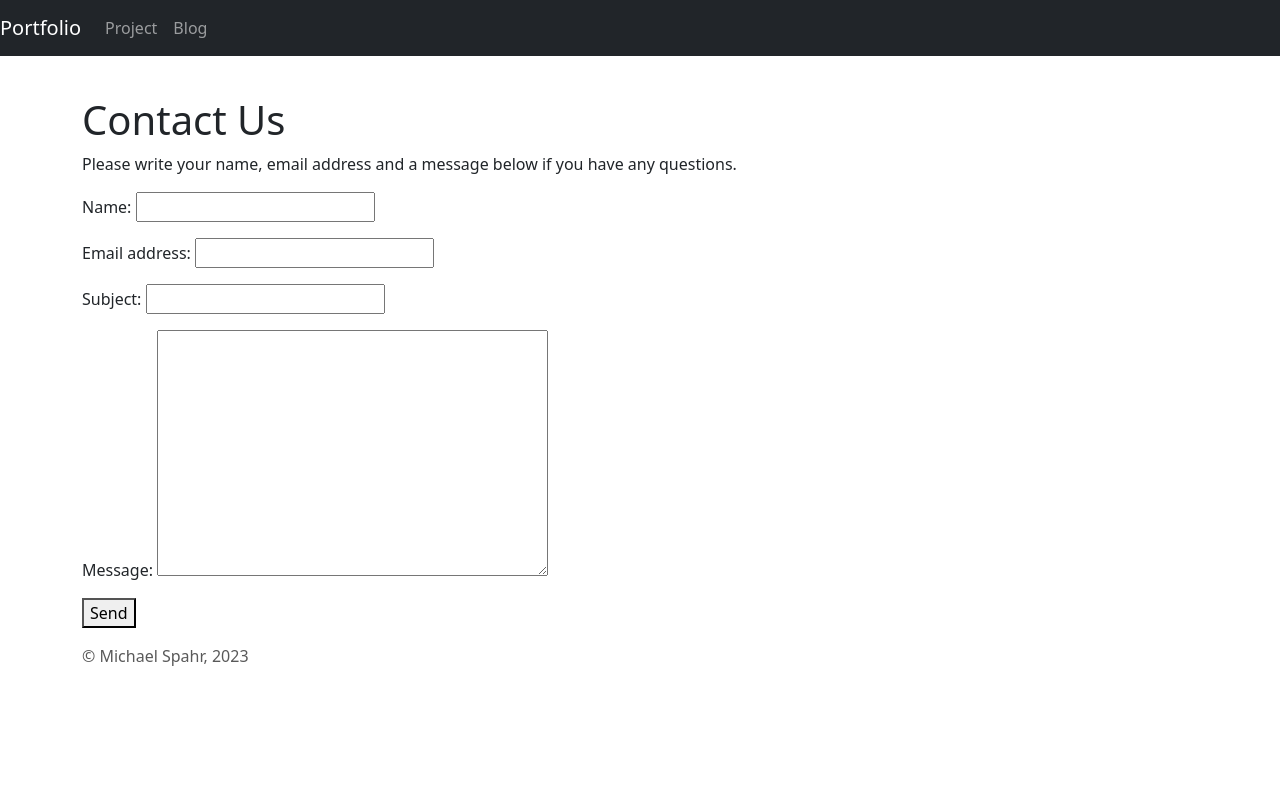
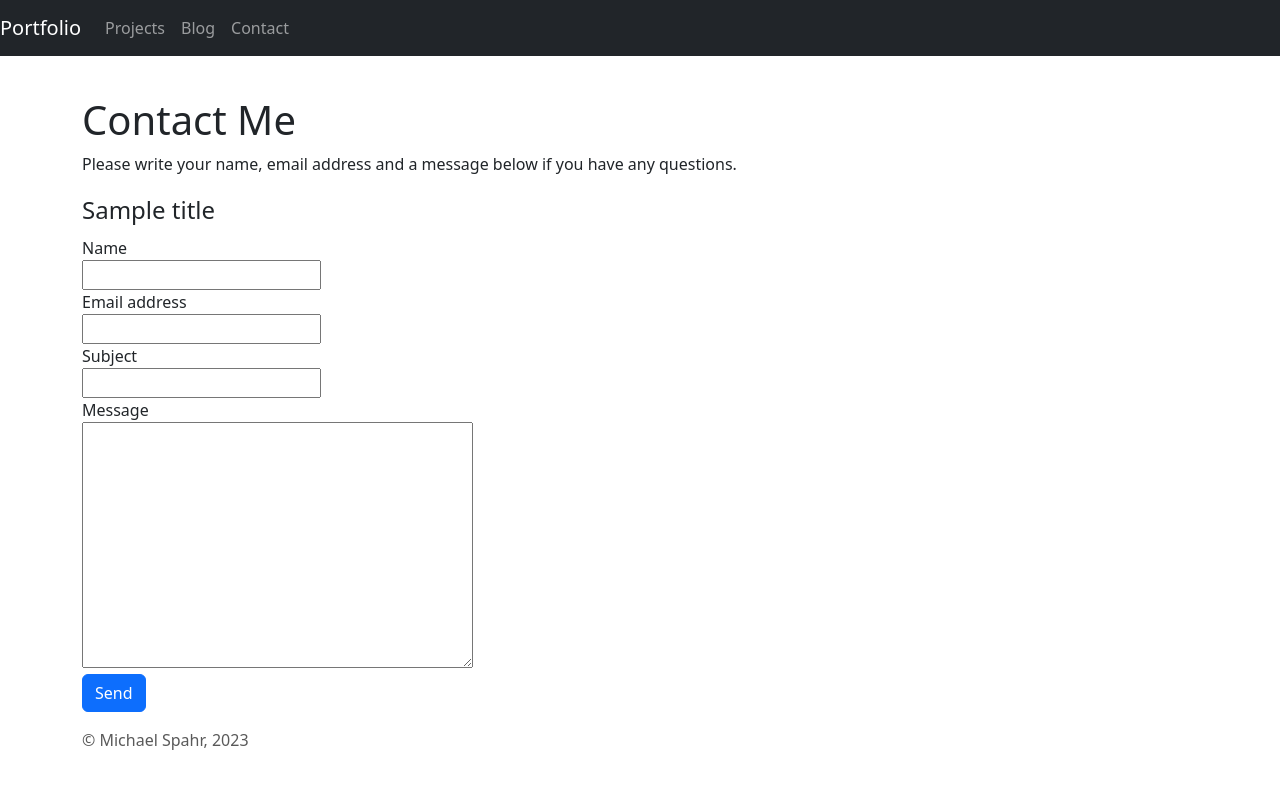
Before and after one commit to MikeSpa/portfolio, a Django app: template contact/templates/contact/contact.html in a window 1280 px wide. Run offline with Django 4.2, Linux system fonts and the light colour scheme; tables that the repository leaves empty hold one stand-in row (values such as "Sample post"); the template is opened without the code that fills it: values that come from a table or form of the project are taken from there, most other values are stand-ins (such as "Sample title", 1, 10 or a date in 2020).

Commit message:
make the contact page prettier

```diff
--- a/contact/templates/contact/contact.html
+++ b/contact/templates/contact/contact.html
@@ -1,15 +1,38 @@
 {% extends "base.html" %}
-
+{% block title %}Contact{% endblock title %}
 {% block page_content %}
-<h1>Contact Us</h1>
+<h1>Contact Me</h1>
 <p>
     Please write your name, email address and a message below if you have any questions.
 </p>
-<form method="post">
-    {% csrf_token %}
-    {{ form.as_p }}
+
+<form class="form-horizontal" method="post">{% csrf_token %}
+    <fieldset>
+        <legend>{{ title }}</legend>
+        {% for field in form %}
+        {% if field.errors %}
+        <div class="control-group error">
+            <label class="control-label">{{ field.label }}</label>
+            <div class="controls">{{ field }}
+                <span class="help-inline">
+                    {% for error in field.errors %}{{ error }}{% endfor %}
+                </span>
+            </div>
+        </div>
+        {% else %}
+        <div class="control-group">
+            <label class="control-label">{{ field.label }}</label>
+            <div class="controls">{{ field }}
+                {% if field.help_text %}
+                <p class="help-inline"><small>{{ field.help_text }}</small></p>
+                {% endif %}
+            </div>
+        </div>
+        {% endif %}
+        {% endfor %}
+    </fieldset>
     <div class="form-actions">
-        <button type="submit">Send</button>
+        <button type="submit" class="btn btn-primary">Send</button>
     </div>
 </form>
 {% endblock %}
--- a/templates/base.html
+++ b/templates/base.html
@@ -15,10 +15,13 @@
         <div class="collapse navbar-collapse" id="navbarsExampleDefault">
             <ul class="navbar-nav mr-auto">
                 <li class="nav-item active">
-                    <a class="nav-link" href="/projects/">Project <span class="sr-only"></span></a>
+                    <a class="nav-link" href="/projects/">Projects<span class="sr-only"></span></a>
                 </li>
                 <li class="nav-item">
                     <a class="nav-link" href="/blog/">Blog</a>
+                </li>
+                <li class="nav-item">
+                    <a class="nav-link" href="/contact/">Contact</a>
                 </li>
             </ul>
         </div>
```
